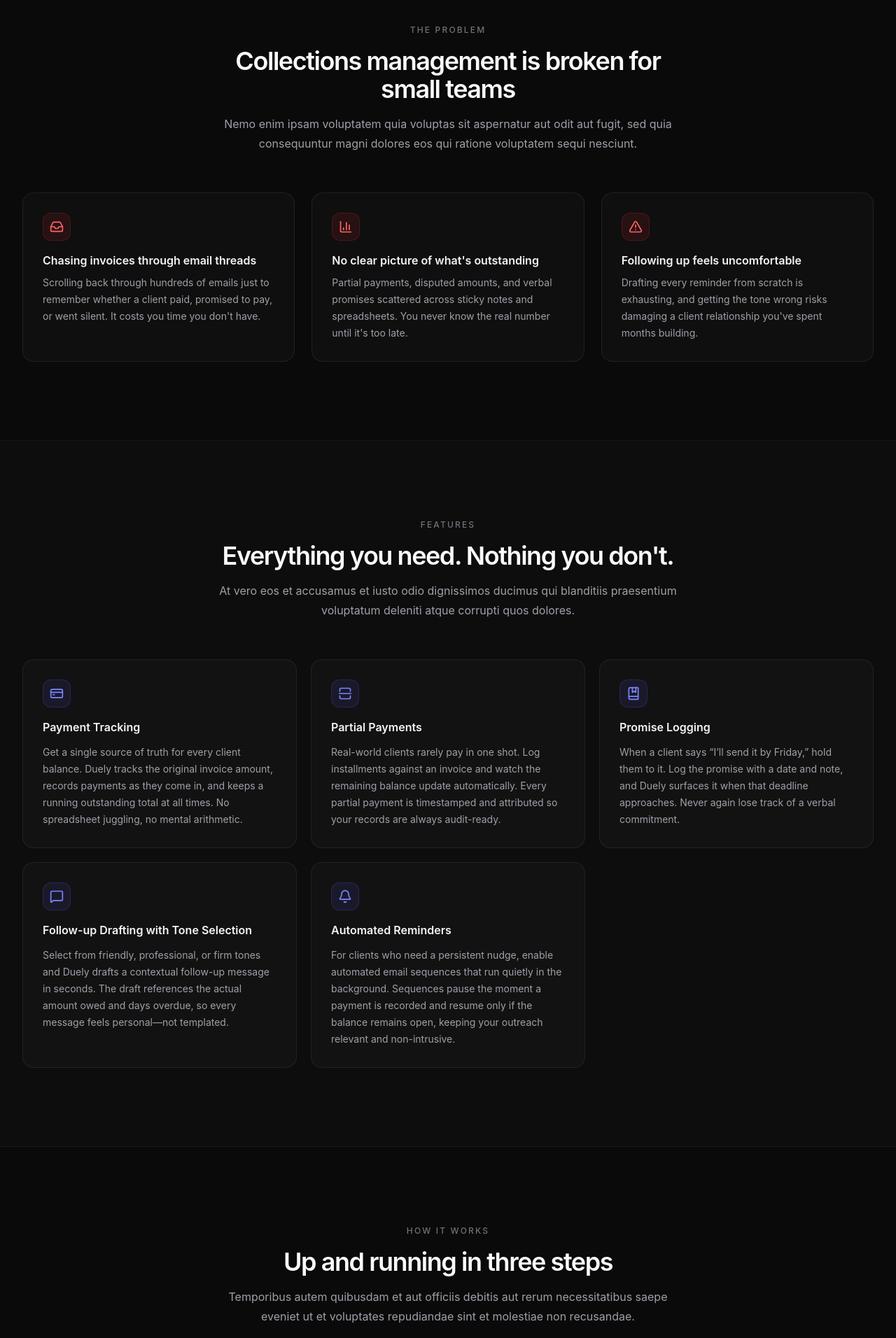
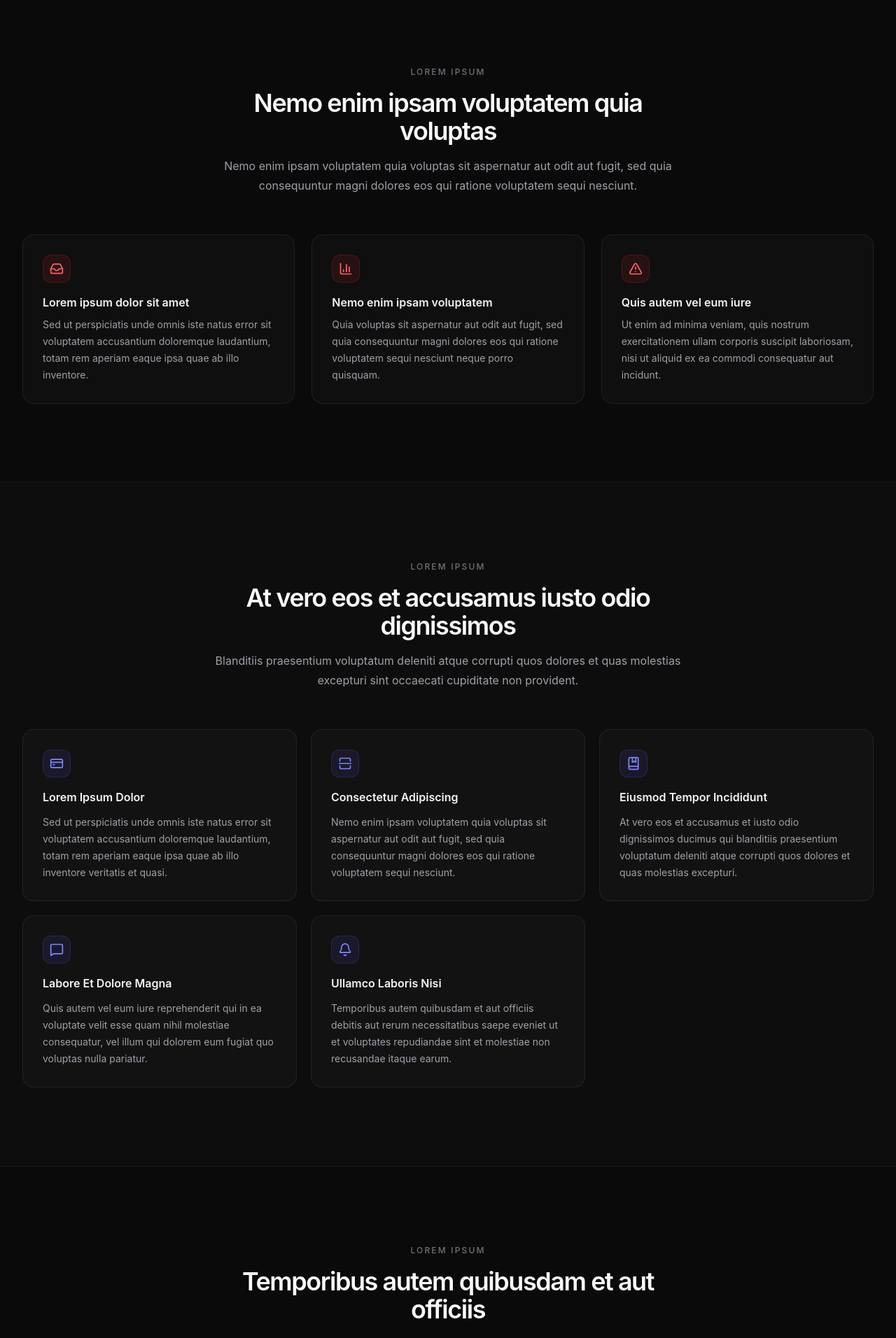
Before and after one commit to AbhishekU05/nudge, a Next.js app: page /article in a window 1280 px wide. Shown: the part 740-2652 px from the top of the page at 70% size. Built offline with nearby package versions, Linux system fonts and the light colour scheme.

Commit message:
lorem ipsum

```diff
--- a/app/article/page.tsx
+++ b/app/article/page.tsx
@@ -23,136 +23,136 @@ import {
 const painPoints = [
   {
     icon: Inbox,
-    title: "Chasing invoices through email threads",
+    title: "Lorem ipsum dolor sit amet",
     description:
-      "Scrolling back through hundreds of emails just to remember whether a client paid, promised to pay, or went silent. It costs you time you don't have.",
+      "Sed ut perspiciatis unde omnis iste natus error sit voluptatem accusantium doloremque laudantium, totam rem aperiam eaque ipsa quae ab illo inventore.",
   },
   {
     icon: BarChart3,
-    title: "No clear picture of what's outstanding",
+    title: "Nemo enim ipsam voluptatem",
     description:
-      "Partial payments, disputed amounts, and verbal promises scattered across sticky notes and spreadsheets. You never know the real number until it's too late.",
+      "Quia voluptas sit aspernatur aut odit aut fugit, sed quia consequuntur magni dolores eos qui ratione voluptatem sequi nesciunt neque porro quisquam.",
   },
   {
     icon: AlertTriangle,
-    title: "Following up feels uncomfortable",
+    title: "Quis autem vel eum iure",
     description:
-      "Drafting every reminder from scratch is exhausting, and getting the tone wrong risks damaging a client relationship you've spent months building.",
+      "Ut enim ad minima veniam, quis nostrum exercitationem ullam corporis suscipit laboriosam, nisi ut aliquid ex ea commodi consequatur aut incidunt.",
   },
 ];
 
 const features = [
   {
     icon: CreditCard,
-    title: "Payment Tracking",
+    title: "Lorem Ipsum Dolor",
     description:
-      "Get a single source of truth for every client balance. Duely tracks the original invoice amount, records payments as they come in, and keeps a running outstanding total at all times. No spreadsheet juggling, no mental arithmetic.",
+      "Sed ut perspiciatis unde omnis iste natus error sit voluptatem accusantium doloremque laudantium, totam rem aperiam eaque ipsa quae ab illo inventore veritatis et quasi.",
   },
   {
     icon: SplitSquareVertical,
-    title: "Partial Payments",
+    title: "Consectetur Adipiscing",
     description:
-      "Real-world clients rarely pay in one shot. Log installments against an invoice and watch the remaining balance update automatically. Every partial payment is timestamped and attributed so your records are always audit-ready.",
+      "Nemo enim ipsam voluptatem quia voluptas sit aspernatur aut odit aut fugit, sed quia consequuntur magni dolores eos qui ratione voluptatem sequi nesciunt.",
   },
   {
     icon: BookMarked,
-    title: "Promise Logging",
+    title: "Eiusmod Tempor Incididunt",
     description:
-      "When a client says \u201cI\u2019ll send it by Friday,\u201d hold them to it. Log the promise with a date and note, and Duely surfaces it when that deadline approaches. Never again lose track of a verbal commitment.",
+      "At vero eos et accusamus et iusto odio dignissimos ducimus qui blanditiis praesentium voluptatum deleniti atque corrupti quos dolores et quas molestias excepturi.",
   },
   {
     icon: MessageSquare,
-    title: "Follow-up Drafting with Tone Selection",
+    title: "Labore Et Dolore Magna",
     description:
-      "Select from friendly, professional, or firm tones and Duely drafts a contextual follow-up message in seconds. The draft references the actual amount owed and days overdue, so every message feels personal—not templated.",
+      "Quis autem vel eum iure reprehenderit qui in ea voluptate velit esse quam nihil molestiae consequatur, vel illum qui dolorem eum fugiat quo voluptas nulla pariatur.",
   },
   {
     icon: Bell,
-    title: "Automated Reminders",
+    title: "Ullamco Laboris Nisi",
     description:
-      "For clients who need a persistent nudge, enable automated email sequences that run quietly in the background. Sequences pause the moment a payment is recorded and resume only if the balance remains open, keeping your outreach relevant and non-intrusive.",
+      "Temporibus autem quibusdam et aut officiis debitis aut rerum necessitatibus saepe eveniet ut et voluptates repudiandae sint et molestiae non recusandae itaque earum.",
   },
 ];
 
 const steps = [
   {
     number: "01",
-    title: "Add your clients and invoices",
+    title: "Lorem ipsum dolor sit amet",
     description:
-      "Import or manually enter client details and outstanding invoice amounts. Duely stores everything in one organised profile per client, accessible in seconds.",
+      "Sed ut perspiciatis unde omnis iste natus error sit voluptatem accusantium doloremque laudantium totam rem aperiam eaque ipsa quae ab illo inventore veritatis.",
   },
   {
     number: "02",
-    title: "Track payments and log conversations",
+    title: "Nemo enim ipsam voluptatem",
     description:
-      "Record partial payments as they arrive, log promises with due dates, and attach internal notes after every call or email exchange. Your operational memory, always up to date.",
+      "Neque porro quisquam est qui dolorem ipsum quia dolor sit amet consectetur adipisci velit sed quia non numquam eius modi tempora incidunt ut labore et dolore.",
   },
   {
     number: "03",
-    title: "Follow up and collect",
+    title: "Quis autem vel eum iure",
     description:
-      "Draft tone-matched follow-up messages with one click or activate automated reminder sequences. Duely escalates only when necessary and stops the moment you're paid.",
+      "Ut enim ad minima veniam quis nostrum exercitationem ullam corporis suscipit laboriosam nisi ut aliquid ex ea commodi consequatur aut incidunt magnam aliquam.",
   },
 ];
 
 const comparisonRows = [
-  { label: "Partial payment tracking", duely: true, manual: false, generic: false },
-  { label: "Promise logging with due dates", duely: true, manual: false, generic: false },
-  { label: "Tone-based follow-up drafting", duely: true, manual: false, generic: false },
-  { label: "Automated reminder sequences", duely: true, manual: false, generic: true },
-  { label: "Client notes per profile", duely: true, manual: true, generic: false },
-  { label: "Outstanding balance view", duely: true, manual: true, generic: true },
-  { label: "Collections pipeline view", duely: true, manual: false, generic: false },
+  { label: "Lorem ipsum dolor sit", duely: true, manual: false, generic: false },
+  { label: "Consectetur adipiscing elit", duely: true, manual: false, generic: false },
+  { label: "Sed do eiusmod tempor", duely: true, manual: false, generic: false },
+  { label: "Incididunt ut labore dolore", duely: true, manual: false, generic: true },
+  { label: "Ut enim ad minim veniam", duely: true, manual: true, generic: false },
+  { label: "Quis nostrud exercitation", duely: true, manual: true, generic: true },
+  { label: "Ullamco laboris nisi aliquip", duely: true, manual: false, generic: false },
 ];
 
 const testimonials = [
   {
-    initials: "RK",
-    name: "Rohit Kapoor",
-    role: "Founder, Kapoor Creative Studio",
+    initials: "LI",
+    name: "Lorem Ipsum",
+    role: "Dolor Sit, Amet Consectetur",
     quote:
-      "Before Duely I was copy-pasting reminder emails from a notes app. Now I draft a perfect follow-up in under a minute and actually know who owes me what. It's saved us at least ₹2L in delayed collections this quarter alone.",
+      "Sed ut perspiciatis unde omnis iste natus error sit voluptatem accusantium doloremque laudantium totam rem aperiam eaque ipsa quae ab illo inventore veritatis.",
   },
   {
-    initials: "PM",
-    name: "Priya Mehta",
-    role: "Operations Lead, Pixel Forge Agency",
+    initials: "NE",
+    name: "Nemo Enim",
+    role: "Voluptatem, Quia Voluptas Agency",
     quote:
-      "The promise logging feature is the one thing I didn't know I needed. Clients would commit to a date verbally and we'd forget. Now it's logged, dated, and visible. Our follow-up rate went from ad-hoc to consistent overnight.",
+      "At vero eos et accusamus et iusto odio dignissimos ducimus qui blanditiis praesentium voluptatum deleniti atque corrupti quos dolores et quas molestias excepturi occaecati.",
   },
   {
-    initials: "AS",
-    name: "Arjun Singh",
-    role: "Independent Consultant",
+    initials: "QA",
+    name: "Quis Autem",
+    role: "Vel Eum Iure Consultant",
     quote:
-      "I run solo and chasing payments was eating into billable hours. Automated reminders handle the quiet follow-ups while I focus on client work. When things escalate, I switch to manual and the tone selector makes those conversations much less awkward.",
+      "Temporibus autem quibusdam et aut officiis debitis aut rerum necessitatibus saepe eveniet ut et voluptates repudiandae sint et molestiae non recusandae itaque earum.",
   },
 ];
 
 const faqs = [
   {
-    q: "What exactly does Duely do?",
-    a: "Duely is a lightweight collections workflow tool for service businesses. It helps you track outstanding invoices, log partial payments, record client promises, draft follow-up messages, and automate reminder sequences—all in one place without the bloat of full accounting software.",
+    q: "Lorem ipsum dolor sit amet consectetur?",
+    a: "Sed ut perspiciatis unde omnis iste natus error sit voluptatem accusantium doloremque laudantium totam rem aperiam eaque ipsa quae ab illo inventore veritatis et quasi architecto beatae vitae dicta sunt explicabo.",
   },
   {
-    q: "Is Duely a replacement for my accounting software?",
-    a: "No. Duely is purpose-built for the post-invoice collections workflow, not bookkeeping. Think of it as the operational layer that sits on top of your invoicing tool—focused entirely on helping you collect what's already owed.",
+    q: "Nemo enim ipsam voluptatem quia?",
+    a: "Neque porro quisquam est qui dolorem ipsum quia dolor sit amet consectetur adipisci velit sed quia non numquam eius modi tempora incidunt ut labore et dolore magnam aliquam quaerat voluptatem.",
   },
   {
-    q: "How does the tone selection for follow-ups work?",
-    a: "When drafting a follow-up, you choose from three tones: Friendly (warm, non-confrontational), Professional (neutral, business-standard), or Firm (direct, emphasises urgency). Duely generates a message that references the client's actual balance and days overdue, so every draft is contextual rather than generic.",
+    q: "Ut enim ad minima veniam quis nostrum?",
+    a: "Quis autem vel eum iure reprehenderit qui in ea voluptate velit esse quam nihil molestiae consequatur vel illum qui dolorem eum fugiat quo voluptas nulla pariatur omnis dolor repellendus.",
   },
   {
-    q: "Can I stop automated reminders for a specific client?",
-    a: "Yes. Automated sequences can be paused, stopped, or adjusted per client at any time. They also pause automatically the moment you log a payment against that client's balance, so you never accidentally send a reminder to someone who just paid.",
+    q: "Temporibus autem quibusdam et aut officiis?",
+    a: "At vero eos et accusamus et iusto odio dignissimos ducimus qui blanditiis praesentium voluptatum deleniti atque corrupti quos dolores et quas molestias excepturi sint occaecati cupiditate non provident.",
   },
   {
-    q: "How does partial payment tracking work?",
-    a: "When a client makes an installment, you record the payment amount and date in Duely. The platform subtracts it from the outstanding balance and keeps a full payment history. You can see exactly how much has been received, when, and what still remains.",
+    q: "Itaque earum rerum hic tenetur a sapiente?",
+    a: "Nam libero tempore cum soluta nobis est eligendi optio cumque nihil impedit quo minus id quod maxime placeat facere possimus omnis voluptas assumenda est omnis dolor repellendus temporibus.",
   },
   {
-    q: "Is my data secure?",
-    a: "All data is stored in a Supabase-backed database with row-level security enabled, meaning each user can only access their own records. Communication with the server is encrypted in transit over HTTPS, and no payment card data is stored on Duely's infrastructure.",
+    q: "Similique sunt in culpa qui officia deserunt?",
+    a: "Et harum quidem rerum facilis est et expedita distinctio nam libero tempore cum soluta nobis est eligendi optio cumque nihil impedit quo minus id quod maxime placeat facere possimus.",
   },
 ];
 
@@ -213,10 +213,10 @@ export default function ArticleTemplatePage() {
         <section className="border-b border-white/5 bg-gradient-to-b from-indigo-950/20 to-transparent">
           <Container className="py-20 sm:py-28 text-center">
             <Badge variant="default" className="mb-6 bg-white/[0.03] text-zinc-400 border-white/10">
-              Collections &amp; Payment Workflow
+              Lorem Ipsum Dolor Sit
             </Badge>
             <h1 className="mx-auto max-w-3xl text-pretty text-5xl font-semibold tracking-[-0.045em] text-zinc-50 sm:text-6xl">
-              Lorem ipsum dolor sit amet, consectetur adipiscing elit
+              Lorem ipsum dolor sit amet consectetur adipiscing elit sed
             </h1>
             <p className="mx-auto mt-6 max-w-2xl text-pretty text-lg leading-8 text-zinc-400">
               Ut enim ad minim veniam, quis nostrud exercitation ullamco laboris nisi ut aliquip ex
@@ -229,7 +229,7 @@ export default function ArticleTemplatePage() {
                   size="lg"
                   className="bg-indigo-600 hover:bg-indigo-500 text-white shadow-lg shadow-indigo-900/40 transition-all"
                 >
-                  Start collecting payments
+                  Lorem ipsum dolor
                 </Button>
               </Link>
             </div>
@@ -241,10 +241,10 @@ export default function ArticleTemplatePage() {
           <Container className="py-20 sm:py-28">
             <div className="mx-auto max-w-2xl text-center mb-14">
               <p className="text-xs font-medium uppercase tracking-[0.18em] text-zinc-500 mb-4">
-                The problem
+                Lorem ipsum
               </p>
               <h2 className="text-3xl font-semibold tracking-[-0.04em] text-zinc-50 sm:text-4xl">
-                Collections management is broken for small teams
+                Nemo enim ipsam voluptatem quia voluptas
               </h2>
               <p className="mt-4 text-zinc-400 leading-7">
                 Nemo enim ipsam voluptatem quia voluptas sit aspernatur aut odit aut fugit, sed quia
@@ -274,14 +274,14 @@ export default function ArticleTemplatePage() {
           <Container className="py-20 sm:py-28">
             <div className="mx-auto max-w-2xl text-center mb-14">
               <p className="text-xs font-medium uppercase tracking-[0.18em] text-zinc-500 mb-4">
-                Features
+                Lorem ipsum
               </p>
               <h2 className="text-3xl font-semibold tracking-[-0.04em] text-zinc-50 sm:text-4xl">
-                Everything you need. Nothing you don't.
+                At vero eos et accusamus iusto odio dignissimos
               </h2>
               <p className="mt-4 text-zinc-400 leading-7">
-                At vero eos et accusamus et iusto odio dignissimos ducimus qui blanditiis
-                praesentium voluptatum deleniti atque corrupti quos dolores.
+                Blanditiis praesentium voluptatum deleniti atque corrupti quos dolores et quas
+                molestias excepturi sint occaecati cupiditate non provident.
               </p>
             </div>
 
@@ -309,14 +309,14 @@ export default function ArticleTemplatePage() {
           <Container className="py-20 sm:py-28">
             <div className="mx-auto max-w-2xl text-center mb-16">
               <p className="text-xs font-medium uppercase tracking-[0.18em] text-zinc-500 mb-4">
-                How it works
+                Lorem ipsum
               </p>
               <h2 className="text-3xl font-semibold tracking-[-0.04em] text-zinc-50 sm:text-4xl">
-                Up and running in three steps
+                Temporibus autem quibusdam et aut officiis
               </h2>
               <p className="mt-4 text-zinc-400 leading-7">
-                Temporibus autem quibusdam et aut officiis debitis aut rerum necessitatibus saepe
-                eveniet ut et voluptates repudiandae sint et molestiae non recusandae.
+                Debitis aut rerum necessitatibus saepe eveniet ut et voluptates repudiandae sint
+                et molestiae non recusandae itaque earum rerum hic tenetur a sapiente.
               </p>
             </div>
 
@@ -344,13 +344,13 @@ export default function ArticleTemplatePage() {
           <Container className="py-20 sm:py-28">
             <div className="mx-auto max-w-2xl text-center mb-14">
               <p className="text-xs font-medium uppercase tracking-[0.18em] text-zinc-500 mb-4">
-                Comparison
+                Lorem ipsum
               </p>
               <h2 className="text-3xl font-semibold tracking-[-0.04em] text-zinc-50 sm:text-4xl">
-                Duely vs. the alternatives
+                Lorem ipsum dolor sit amet consectetur
               </h2>
               <p className="mt-4 text-zinc-400 leading-7">
-                Itaque earum rerum hic tenetur a sapiente delectus, ut aut reiciendis voluptatibus
+                Itaque earum rerum hic tenetur a sapiente delectus ut aut reiciendis voluptatibus
                 maiores alias consequatur aut perferendis doloribus asperiores repellat.
               </p>
             </div>
@@ -359,10 +359,10 @@ export default function ArticleTemplatePage() {
               <table className="w-full min-w-[540px] text-sm">
                 <thead>
                   <tr className="border-b border-white/[0.07] bg-white/[0.03]">
-                    <th className="py-4 pl-6 pr-4 text-left font-medium text-zinc-400">Feature</th>
-                    <th className="py-4 px-4 text-center font-semibold text-indigo-300">Duely</th>
-                    <th className="py-4 px-4 text-center font-medium text-zinc-400">Manual tracking</th>
-                    <th className="py-4 px-4 text-center font-medium text-zinc-400">Generic tools</th>
+                    <th className="py-4 pl-6 pr-4 text-left font-medium text-zinc-400">Lorem ipsum</th>
+                    <th className="py-4 px-4 text-center font-semibold text-indigo-300">Dolor sit</th>
+                    <th className="py-4 px-4 text-center font-medium text-zinc-400">Amet consectetur</th>
+                    <th className="py-4 px-4 text-center font-medium text-zinc-400">Adipiscing elit</th>
                   </tr>
                 </thead>
                 <tbody>
@@ -402,10 +402,10 @@ export default function ArticleTemplatePage() {
           <Container className="py-20 sm:py-28">
             <div className="mx-auto max-w-2xl text-center mb-14">
               <p className="text-xs font-medium uppercase tracking-[0.18em] text-zinc-500 mb-4">
-                Testimonials
+                Lorem ipsum
               </p>
               <h2 className="text-3xl font-semibold tracking-[-0.04em] text-zinc-50 sm:text-4xl">
-                Trusted by teams collecting every day
+                Neque porro quisquam est qui dolorem ipsum
               </h2>
             </div>
 
@@ -436,10 +436,10 @@ export default function ArticleTemplatePage() {
           <Container className="py-20 sm:py-28">
             <div className="mx-auto max-w-2xl text-center mb-14">
               <p className="text-xs font-medium uppercase tracking-[0.18em] text-zinc-500 mb-4">
-                FAQ
+                Lorem ipsum
               </p>
               <h2 className="text-3xl font-semibold tracking-[-0.04em] text-zinc-50 sm:text-4xl">
-                Common questions
+                Sed ut perspiciatis unde omnis iste natus
               </h2>
             </div>
 
@@ -462,11 +462,11 @@ export default function ArticleTemplatePage() {
           <Container className="py-20 sm:py-28">
             <div className="mx-auto max-w-2xl rounded-3xl border border-white/10 bg-gradient-to-b from-indigo-950/30 to-transparent px-8 py-16 text-center sm:px-14 sm:py-20">
               <h2 className="text-3xl font-semibold tracking-[-0.04em] text-zinc-50 sm:text-4xl">
-                Ready to stop chasing and start collecting?
+                Lorem ipsum dolor sit amet consectetur adipiscing
               </h2>
               <p className="mx-auto mt-5 max-w-lg text-base leading-7 text-zinc-400">
-                Excepteur sint occaecat cupidatat non proident. Sunt in culpa qui officia deserunt
-                mollit anim id est laborum. Join hundreds of service businesses already using Duely.
+                Excepteur sint occaecat cupidatat non proident sunt in culpa qui officia deserunt
+                mollit anim id est laborum nemo enim ipsam voluptatem quia voluptas sit.
               </p>
               <div className="mt-10">
                 <Link href="/signup">
@@ -474,7 +474,7 @@ export default function ArticleTemplatePage() {
                     size="lg"
                     className="bg-indigo-600 hover:bg-indigo-500 text-white shadow-lg shadow-indigo-900/40 transition-all"
                   >
-                    Create your free account
+                    Lorem ipsum dolor
                   </Button>
                 </Link>
               </div>
```
